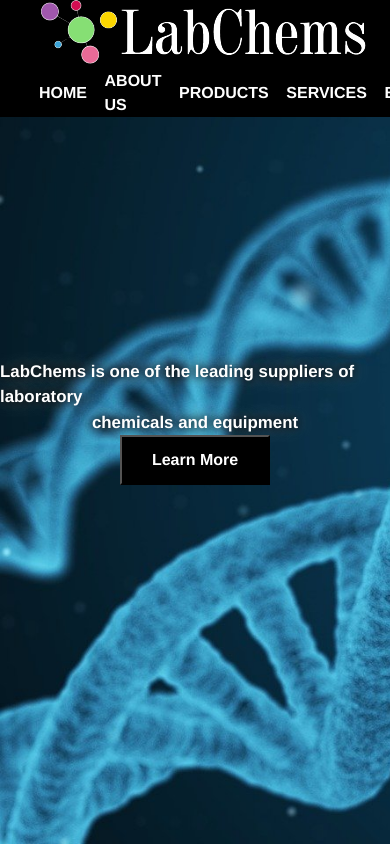
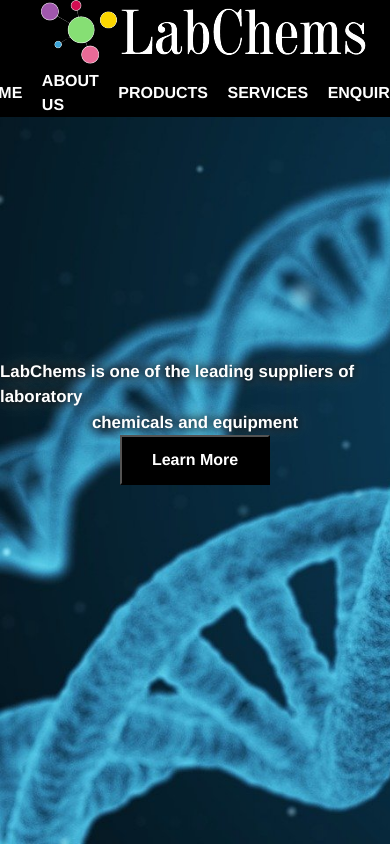
Before and after one commit to siddu6003/Labchems, a React (Create React App) app: page / in a window 390 px wide. Shown: the top 846 px of the page. Built offline with nearby package versions, Linux system fonts and the light colour scheme.

Commit message:
navbar fixed

```diff
--- a/src/components/Navbar.css
+++ b/src/components/Navbar.css
@@ -65,6 +65,10 @@
     .itemsearch{
         width: 100%;
         height: auto;
-        padding-left: 10vw;
+        display: flex;
+        flex-wrap: nowrap;
+        flex-direction: row;
+        justify-content: center;
+        align-items: center;
     }
   }
```
